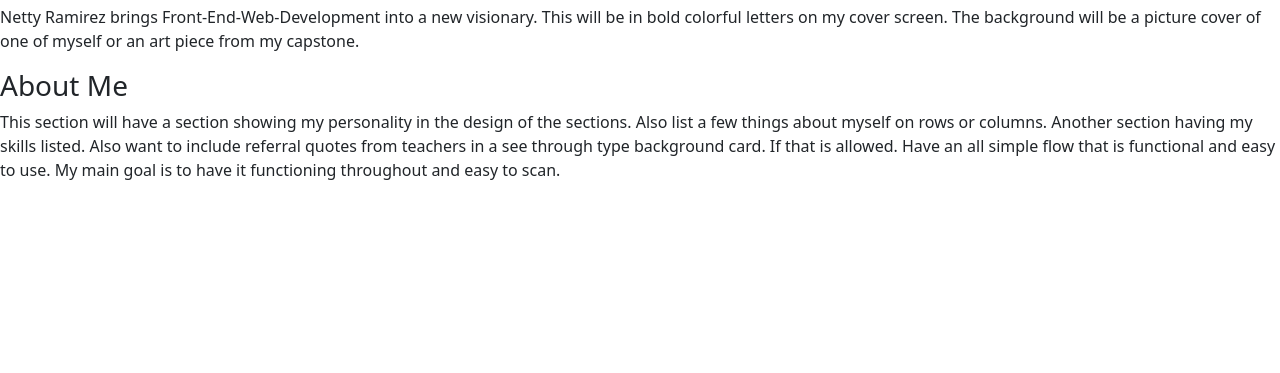
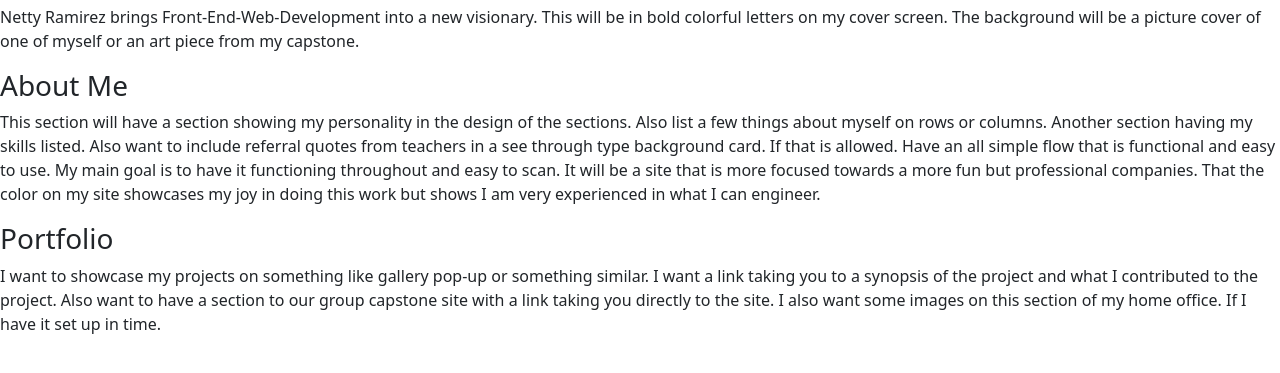
Before and after one commit to nramirez40/my-pwp-netty, a plain HTML site: page public_html/documentation/milestone-2.html in a window 1280 px wide. Shown: the part 93-466 px from the top of the page. Drawn offline with nearby package versions, Linux system fonts and the light colour scheme.

Commit message:
added Portfolio section

```diff
--- a/public_html/documentation/milestone-2.html
+++ b/public_html/documentation/milestone-2.html
@@ -27,17 +27,19 @@
     This section will have a section showing my personality in the design of the sections. Also list a few things about
     myself on rows or columns. Another section having my skills listed. Also want to include referral quotes from
     teachers in a see through type background card. If that is allowed. Have an all simple flow that is functional and
-    easy to use. My main goal is to have it functioning throughout and easy to scan.
+    easy to use. My main goal is to have it functioning throughout and easy to scan. It will be a site that is more
+    focused towards a more fun but professional companies. That the color on my site showcases my joy in doing this work
+    but shows I am very experienced in what I can engineer.
 </p>
 
-
-
-
-
-
-
-
 <!-- Portfolio -->
+<h3>Portfolio</h3>
+<p>
+    I want to showcase my projects on something like gallery pop-up or something similar. I want a link taking you to a
+    synopsis of the project and what I contributed to the project. Also want to have a section to our group capstone site
+    with a link taking you directly to the site. I also want some images on this section of my home office. If I have it
+    set up in time.
+</p>
 
 
 
```
